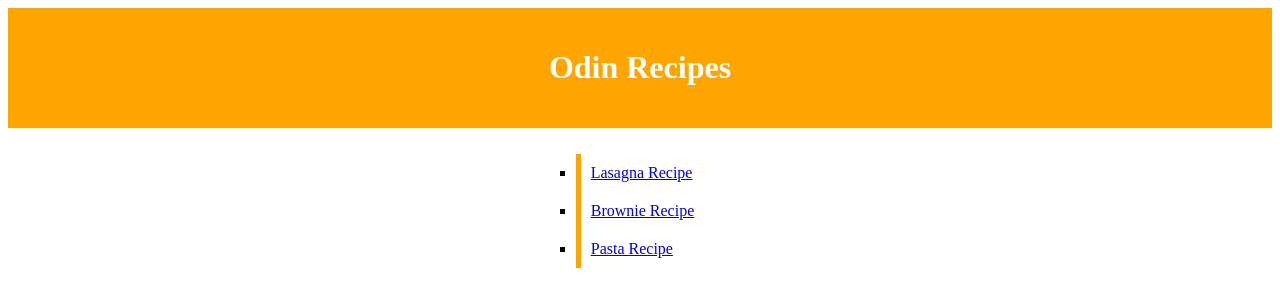
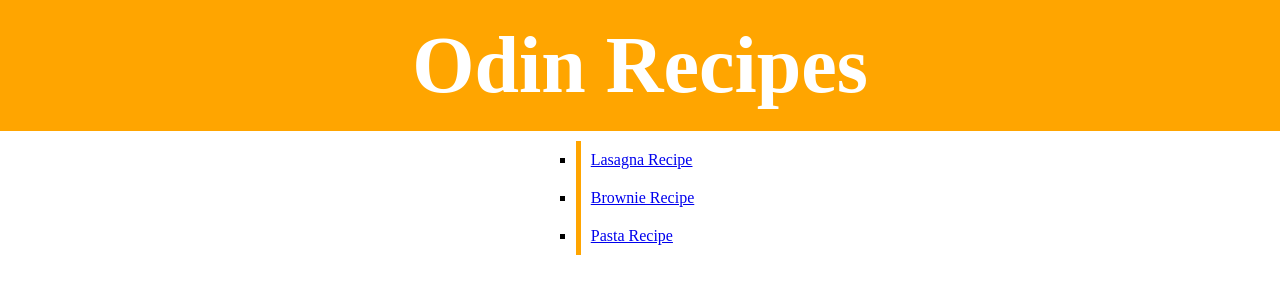
Before and after one commit to josegoms/odin-recipes, a plain HTML site: page index.html in a window 1280 px wide. Drawn offline with Linux system fonts and the light colour scheme.

Commit message:
Fix the header of the index file

```diff
--- a/styles.css
+++ b/styles.css
@@ -1,8 +1,14 @@
+* {
+    padding: 0px;
+    margin: 0px;
+    box-sizing: border-box;
+}
 .header {
     background-color: orange;
     color: white;
     text-align: center;
     padding: 20px;
+    font-size: 40px;
 }
 ul {
     list-style-type: square;
```
